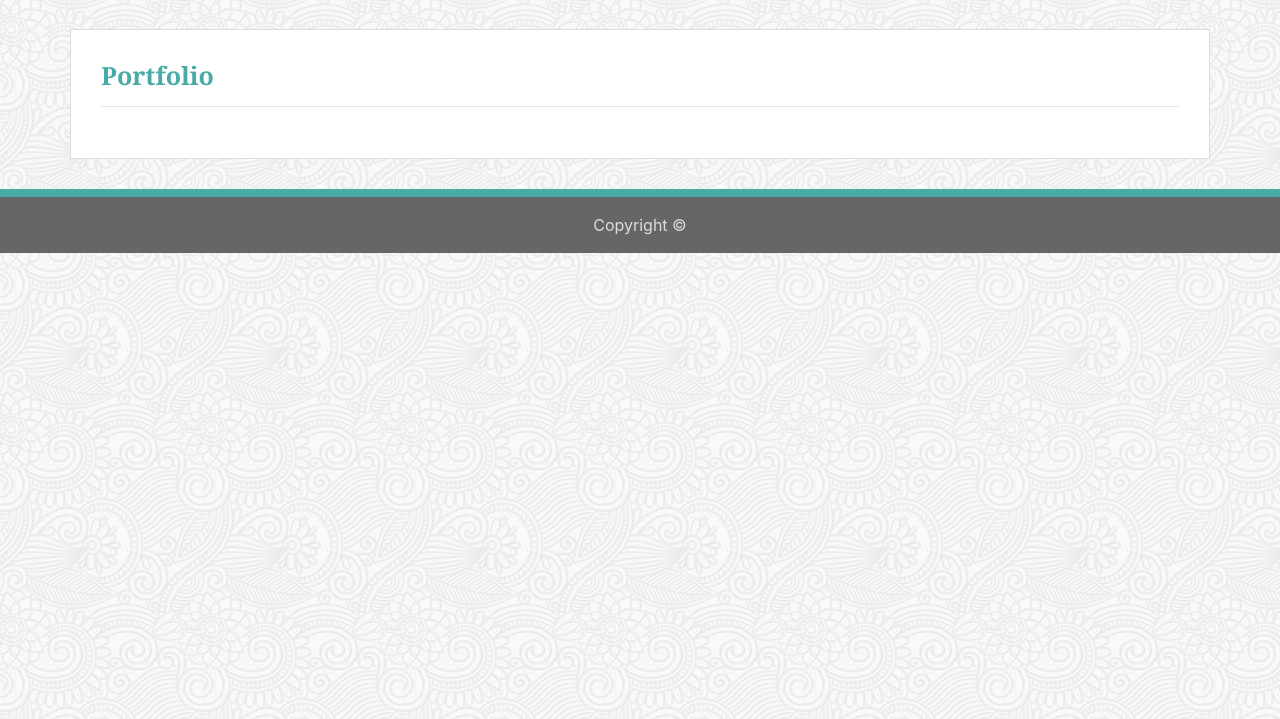
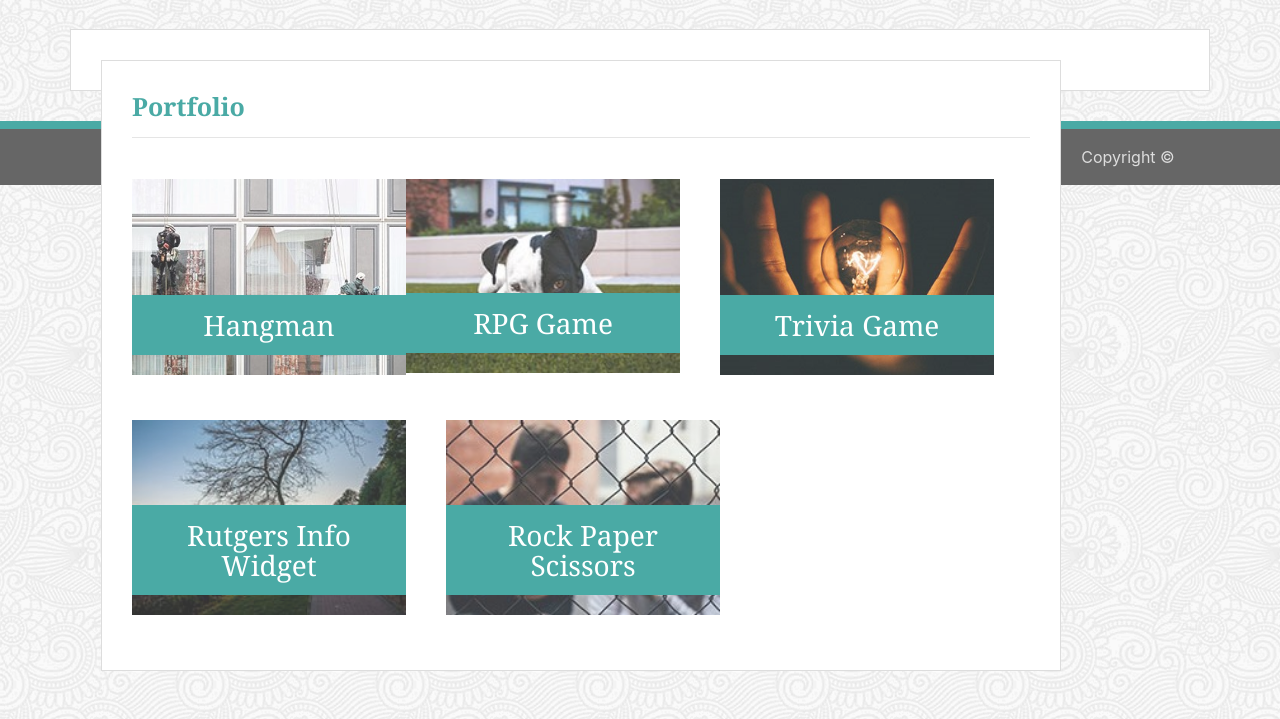
Before and after one commit to EHammons/Bootstrap-Portfolio, a plain HTML site: page portfolio.html in a window 1280 px wide. Shown: the part 81-800 px from the top of the page. Drawn offline with nearby package versions, Linux system fonts and the light colour scheme.

Commit message:
Trying to lay out the portfolio page

```diff
--- a/assets/style.css
+++ b/assets/style.css
@@ -0,0 +1,49 @@
+#main-container {
+    padding-top: 130px;
+    min-height: calc(100vh - 70px);
+}
+
+
+.main-section {
+    float: left;
+    width: 100%;
+    max-width: 960px;
+    padding: 30px;
+    margin: 0 0 40px;
+    background: #ffffff;
+    border: 1px solid #dddddd;
+}
+
+
+.portimgs {
+    position: relative;
+    float: left;
+    width: 274px;
+    margin: 20px 0 25px;
+    overflow: auto;
+  }
+
+  .portimgs:nth-child(even) {
+    margin-right: 40px;
+  }
+
+  .portimgs img {
+    width: 100%;
+    border: 0 none;
+    opacity: 0.8;
+  }
+
+  .portimgs h3 {
+    position: absolute;
+    bottom: 20px;
+    width: 100%;
+    padding: 15px;
+    margin-bottom: 0;
+    font-weight: 500;
+    line-height: 30px;
+    color: #ffffff;
+    text-align: center;
+    background: #4aaaa5;
+    border-bottom: 0;
+    font-family: Georgia, Times, "Times New Roman", serif;
+  }
--- a/portfolio.html
+++ b/portfolio.html
@@ -28,12 +28,54 @@
         </nav>
     </header>
 
-    <div class="container" style="background: #ffffff; margin: 0 auto; margin: 30px auto; padding: 30px; border: #dddddd 1px solid">
+    <div id="maincontainer" class="container" style="background: #ffffff; margin: 0 auto; margin: 30px auto; padding: 30px; border: #dddddd 1px solid">
 
-        <h1 style="font-family: Georgia, Times, 'Times New Roman', serif; font-size: 25px; color: #4aaaa5; font-weight: bold">Portfolio</h1>
+        <section class="main-section">
 
-        <hr style="height: 5px"></hr>
+            <h1 style="font-family: Georgia, Times, 'Times New Roman', serif; font-size: 25px; color: #4aaaa5; font-weight: bold">Portfolio</h1>
 
+            <hr style="height: 5px"></hr>
+
+            <div class="portimgs">
+
+                <img src="assets/images/hangman.jpg" alt="Hangman">
+
+                <h3>Hangman</h3>
+
+            </div>
+
+            <div class="portimgs">
+
+                <img src="assets/images/rpg-game.jpg" alt="RPG Game">
+
+                <h3>RPG Game</h3>
+
+            </div>
+
+            <div class="portimgs">
+
+                <img src="assets/images/trivia-game.jpg" alt="Trivia Game">
+
+                <h3>Trivia Game</h3>
+
+            </div>
+
+            <div class="portimgs">
+
+                <img src="assets/images/rutgers-info-widget.jpg" alt="Rutgers Info Widget">
+
+                <h3>Rutgers Info Widget</h3>
+
+            </div>
+
+            <div class="portimgs">
+
+                <img src="assets/images/rock-paper-scissors.jpg" alt="Rock Paper Scissors">
+
+                <h3>Rock Paper Scissors</h3>
+
+            </div>
+        </section>
     </div>
 
     <footer class="footer mt-auto py-3" style="background:#666666; border-top: #4aaaa5 8px solid; text-align: center">
```
